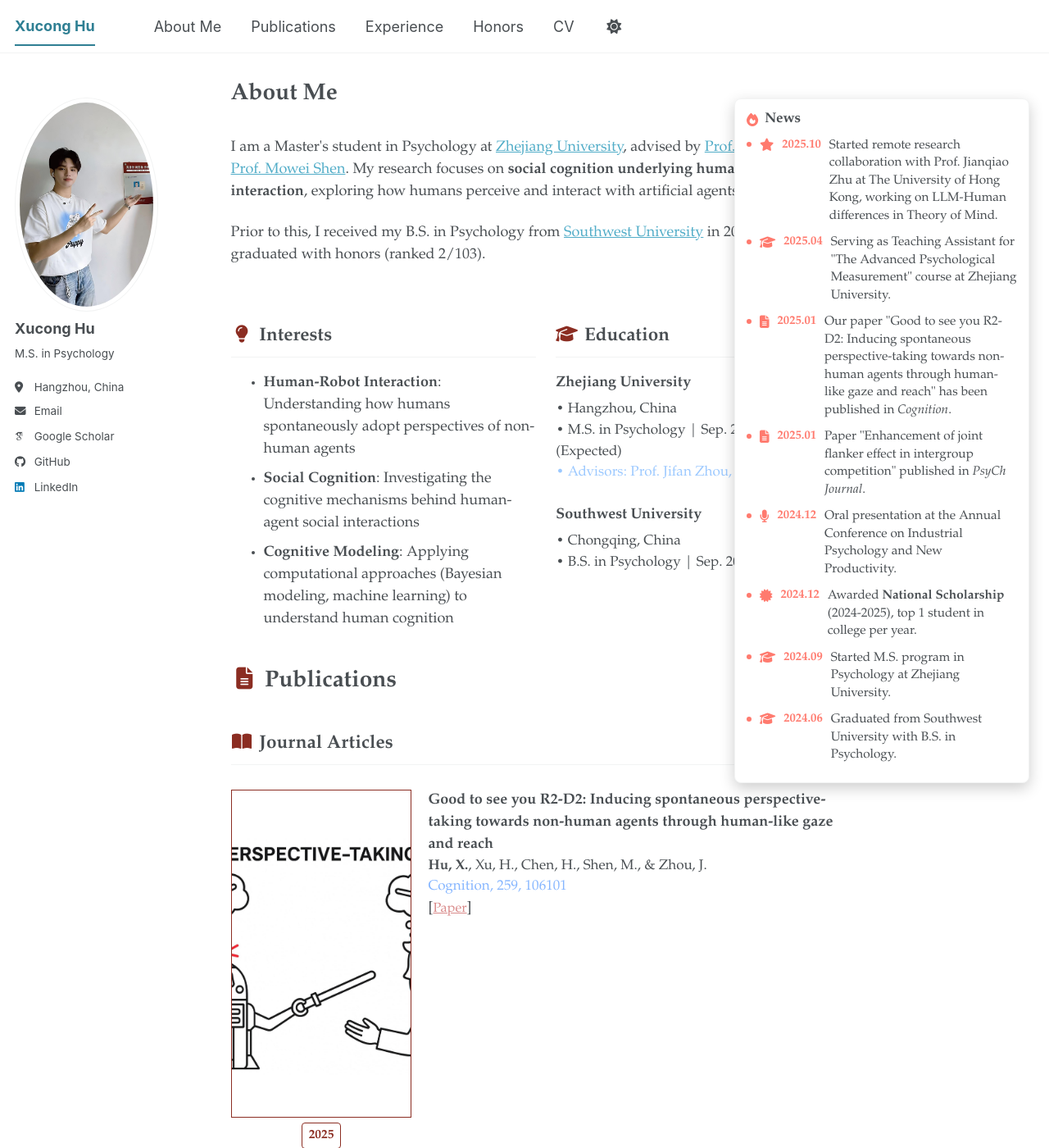
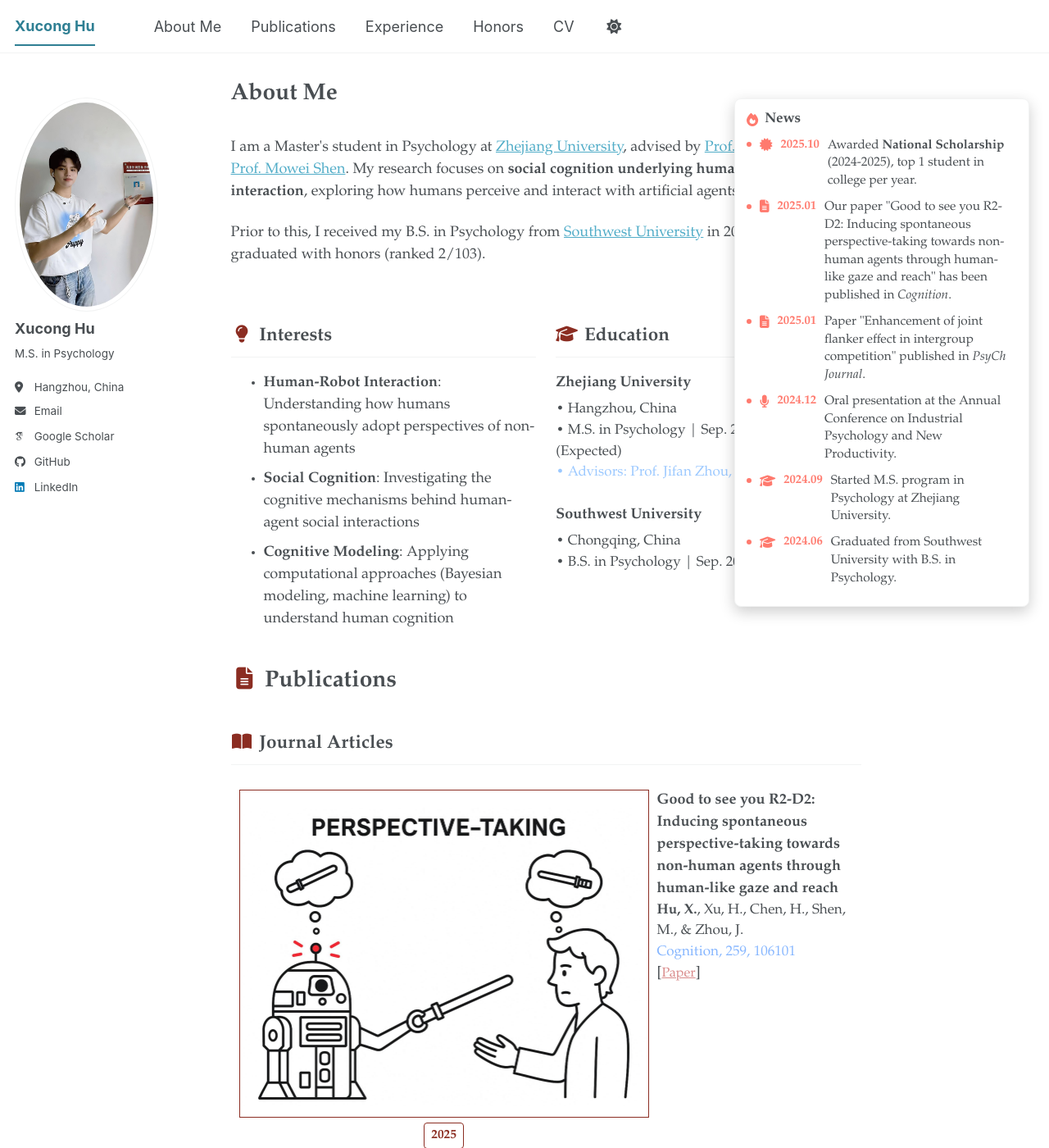
Before and after one commit to xuconghu/xuconghu.github.io, a Jekyll site: the page built from _pages/about.md, in a window 1280 px wide and 1400 px high. Shown: the whole window at 82% size. Built offline with Jekyll 4.4.1, drawn with Linux system fonts in a browser that asks for light colours; some web fonts are replaced; a script bundle is joined from its source files by our own code; library files that are not in the unit come from our copies.

Commit message:
Update news items and scrollbar

```diff
--- a/_pages/about.md
+++ b/_pages/about.md
@@ -55,14 +55,9 @@
   </div>
   <ul class="news-list">
     <li class="news-item">
-      <span class="news-icon"><i class="fas fa-star" aria-hidden="true"></i></span>
+      <span class="news-icon"><i class="fas fa-certificate" aria-hidden="true"></i></span>
       <span class="news-date">2025.10</span>
-      <span class="news-text">Started remote research collaboration with Prof. Jianqiao Zhu at The University of Hong Kong, working on LLM-Human differences in Theory of Mind.</span>
-    </li>
-    <li class="news-item">
-      <span class="news-icon"><i class="fas fa-graduation-cap" aria-hidden="true"></i></span>
-      <span class="news-date">2025.04</span>
-      <span class="news-text">Serving as Teaching Assistant for "The Advanced Psychological Measurement" course at Zhejiang University.</span>
+      <span class="news-text">Awarded <strong>National Scholarship</strong> (2024-2025), top 1 student in college per year.</span>
     </li>
     <li class="news-item">
       <span class="news-icon"><i class="fas fa-file-lines" aria-hidden="true"></i></span>
@@ -78,11 +73,6 @@
       <span class="news-icon"><i class="fas fa-microphone" aria-hidden="true"></i></span>
       <span class="news-date">2024.12</span>
       <span class="news-text">Oral presentation at the Annual Conference on Industrial Psychology and New Productivity.</span>
-    </li>
-    <li class="news-item">
-      <span class="news-icon"><i class="fas fa-certificate" aria-hidden="true"></i></span>
-      <span class="news-date">2024.12</span>
-      <span class="news-text">Awarded <strong>National Scholarship</strong> (2024-2025), top 1 student in college per year.</span>
     </li>
     <li class="news-item">
       <span class="news-icon"><i class="fas fa-graduation-cap" aria-hidden="true"></i></span>
--- a/assets/css/main.scss
+++ b/assets/css/main.scss
@@ -185,7 +185,7 @@
 .timeline-item:before {
   left: 0;
   transform: translateX(-5px);
-  top: 6px;
+  top: 0.35em;
 }
 
 .page__content hr {
@@ -255,7 +255,7 @@
 
 .pub-left {
   float: left;
-  width: calc(30% - 10px);
+  width: 520px;
   text-align: center;
 }
 
@@ -266,6 +266,7 @@
   margin: 0 auto 6px;
   border: 1px solid #8b2d22;
   object-fit: cover;
+  max-width: none;
 }
 
 .pub-badge {
@@ -280,7 +281,7 @@
 
 .pub-right {
   float: right;
-  width: calc(70% - 10px);
+  width: calc(100% - 520px);
 }
 
 .pub-right > .title {
@@ -317,6 +318,29 @@
   box-shadow: 0 6px 18px rgba(0, 0, 0, 0.2);
   z-index: 20;
   font-size: 0.9em;
+  scrollbar-width: thin;
+  scrollbar-color: rgba(139, 45, 34, 0.55) transparent;
+}
+
+.news-float::-webkit-scrollbar {
+  width: 10px;
+}
+
+.news-float::-webkit-scrollbar-track {
+  background: transparent;
+}
+
+.news-float::-webkit-scrollbar-thumb {
+  background: linear-gradient(180deg, rgba(139, 45, 34, 0.85), rgba(139, 45, 34, 0.35));
+  border-radius: 999px;
+  border: 2px solid transparent;
+  background-clip: padding-box;
+}
+
+.news-float::-webkit-scrollbar-thumb:hover {
+  background: linear-gradient(180deg, rgba(139, 45, 34, 1), rgba(139, 45, 34, 0.55));
+  border: 2px solid transparent;
+  background-clip: padding-box;
 }
 
 .news-header {
@@ -412,12 +436,3 @@
   text-align: left;
   vertical-align: top;
 }
-
-@media screen and (max-width: 800px) {
-  .pub-left,
-  .pub-right {
-    float: none;
-    width: 100%;
-    margin: 0.25rem 0;
-  }
-}
```
